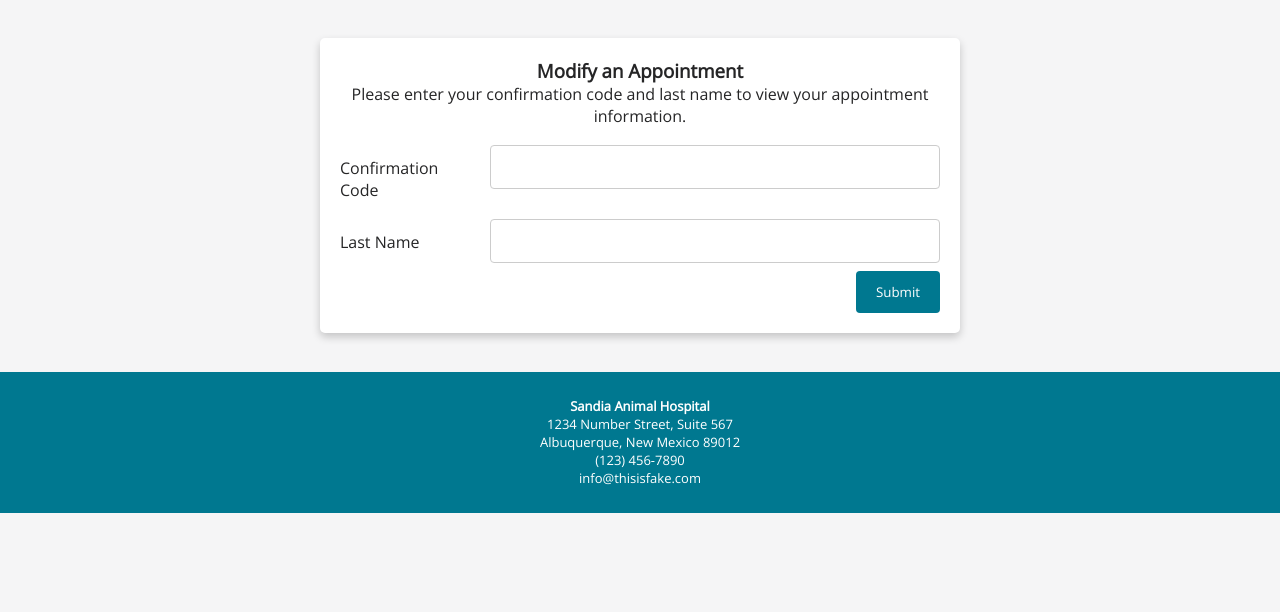
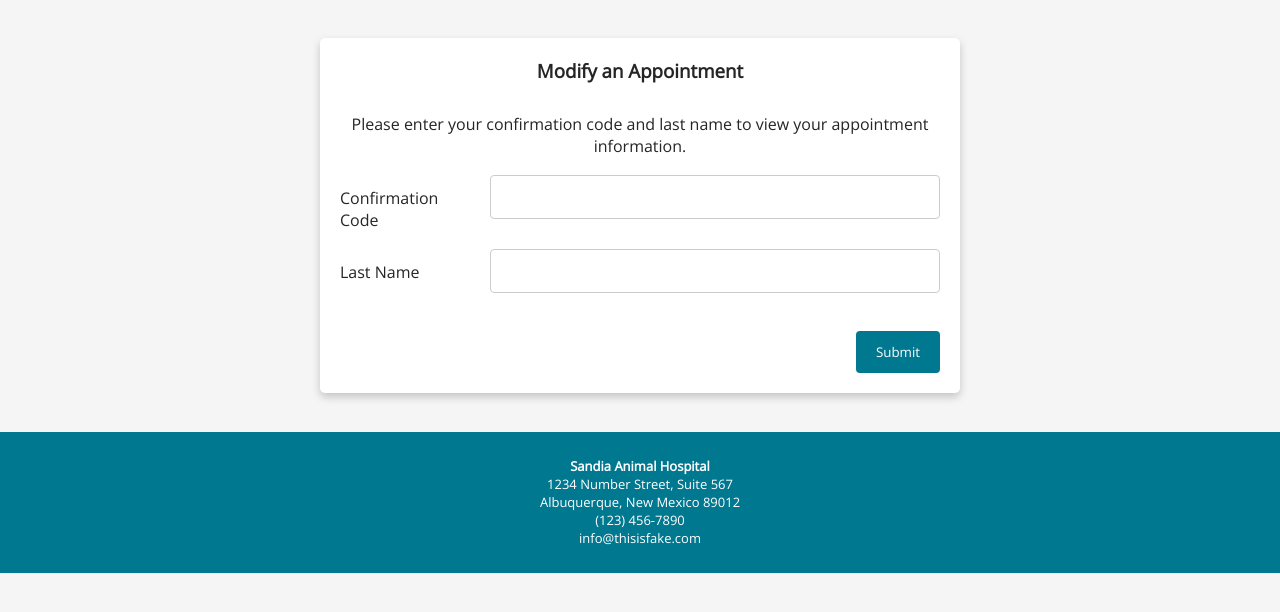
Before and after one commit to macalin3/sandia-ah, a Django app: page /booking_login in a window 1280 px wide. Shown: the part 51-663 px from the top of the page. Run offline with Django 3.2, Linux system fonts and the light colour scheme.

Commit message:
updated margins and removed static root from settings.py

```diff
--- a/home_page/templates/booking_login.html
+++ b/home_page/templates/booking_login.html
@@ -40,7 +40,7 @@
     <!-- Form -->
     <div class="form-container">
         <h3 class="text-center">Modify an Appointment</h3>
-        <p class="text-center">Please enter your confirmation code and last name to view your appointment information. </p>
+        <p class="text-center  xs-margin-t">Please enter your confirmation code and last name to view your appointment information. </p>
         {% if messages %}
         <ul class="messages" style="list-style: none; color:#cc0000; text-align:center; margin-top:1%">
             {% for message in messages %}
@@ -66,7 +66,7 @@
                 <input type="text" name="lname" >
                 </div>
             </div>
-            <div class="form-row">
+            <div class="form-row  xs-margin-t">
                 <input type="submit" value="Submit">
             </div>
             </form>
--- a/home_page/templates/modify.html
+++ b/home_page/templates/modify.html
@@ -48,7 +48,7 @@
         </div>
 
         <h3 class="text-center xxs-margin-t">Modify Your Appointment</h3>
-        <p class="text-center">Need to change your appointment? Please update the fields below. </p>
+        <p class="text-center  xs-margin-t">Need to change your appointment? Please update the fields below. </p>
         {% if messages %}
         <ul class="messages" style="list-style: none; color:#cc0000; text-align:center; margin-top:1%">
             {% for message in messages %}
--- a/sandia_ah/settings.py
+++ b/sandia_ah/settings.py
@@ -122,4 +122,3 @@ USE_TZ = True
 # https://docs.djangoproject.com/en/2.2/howto/static-files/
 
 STATIC_URL = '/static/'
-STATIC_ROOT = os.path.join(BASE_DIR, "static/")
```
